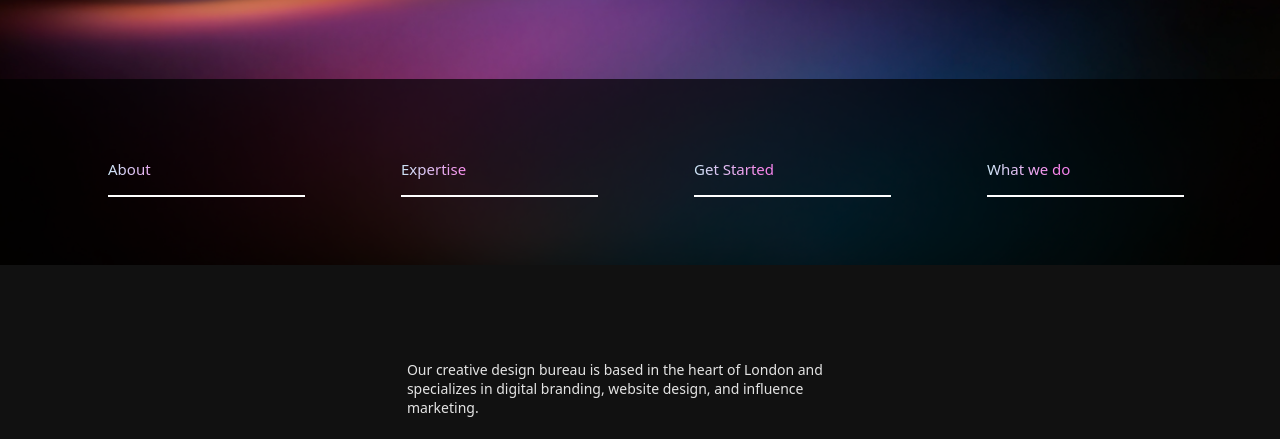
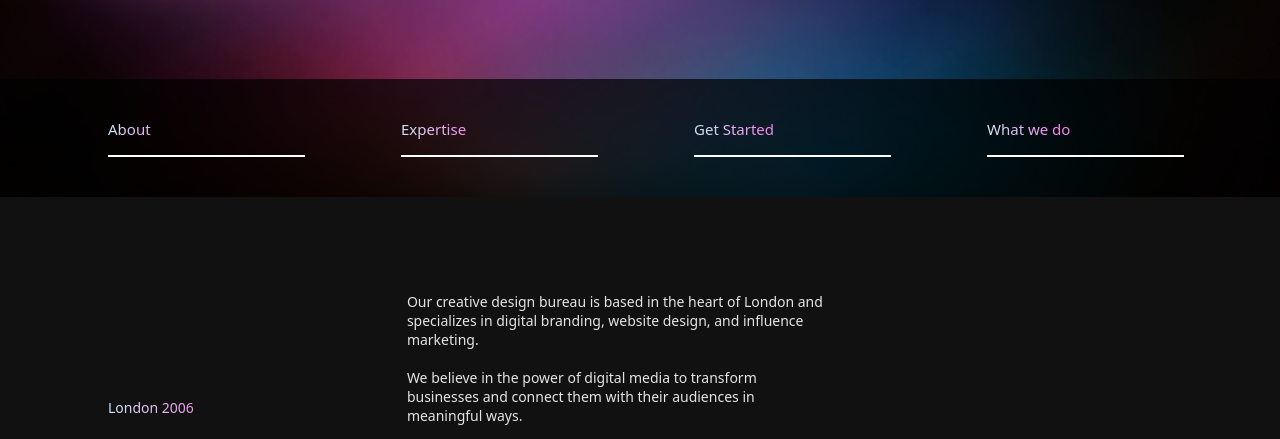
Before and after one commit to yodifadhil/Influenzailla, a plain HTML site: page index.html in a window 1280 px wide. Shown: the part 616-1055 px from the top of the page. Drawn offline with nearby package versions, Linux system fonts and the light colour scheme; a web font is replaced by a local one.

Commit message:
adjustment padding

```diff
--- a/style.css
+++ b/style.css
@@ -237,8 +237,8 @@ a:active { text-decoration: underline; }
     display: flex;
     gap: 96px;
     width: 100%;
-    padding-top: 80px;
-    padding-bottom: 68px;
+    padding-top: 40px;
+    padding-bottom: 40px;
     background: rgba(0, 0, 0, 0.7);
 }
 
```
